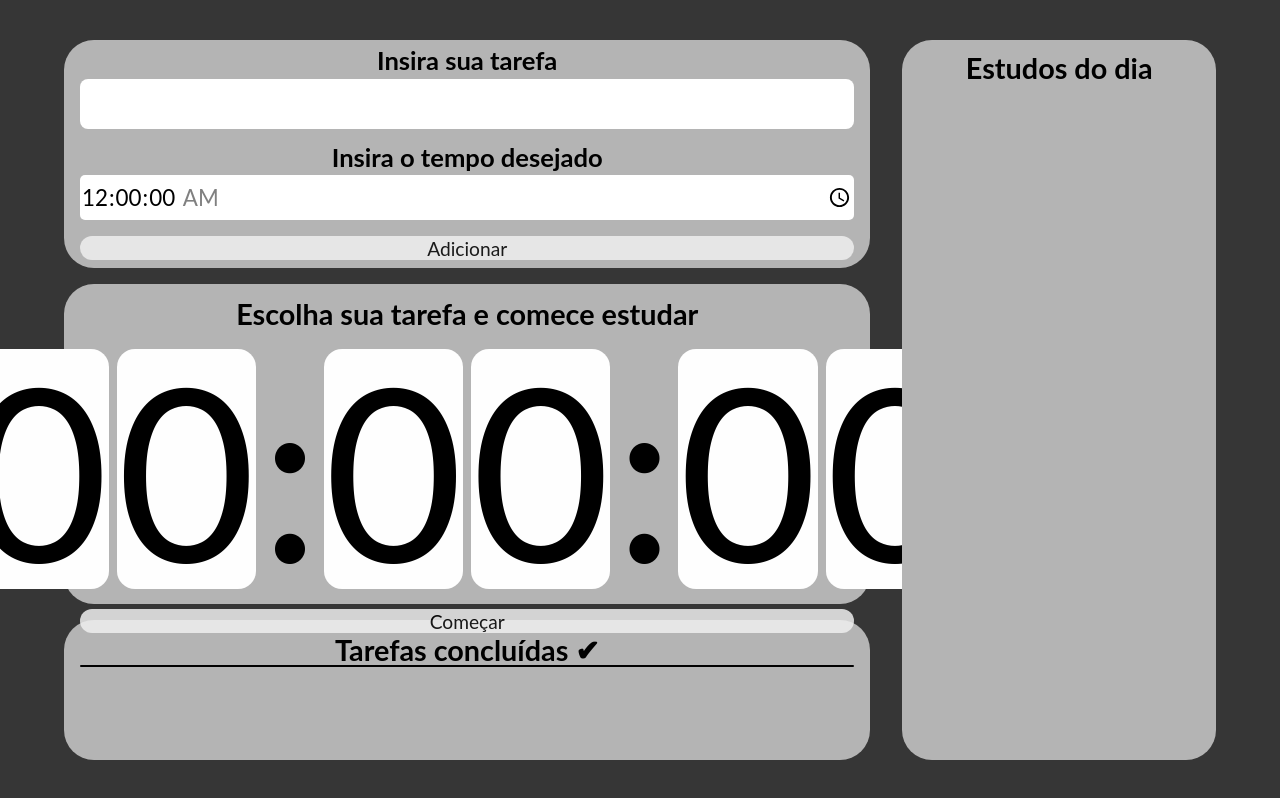
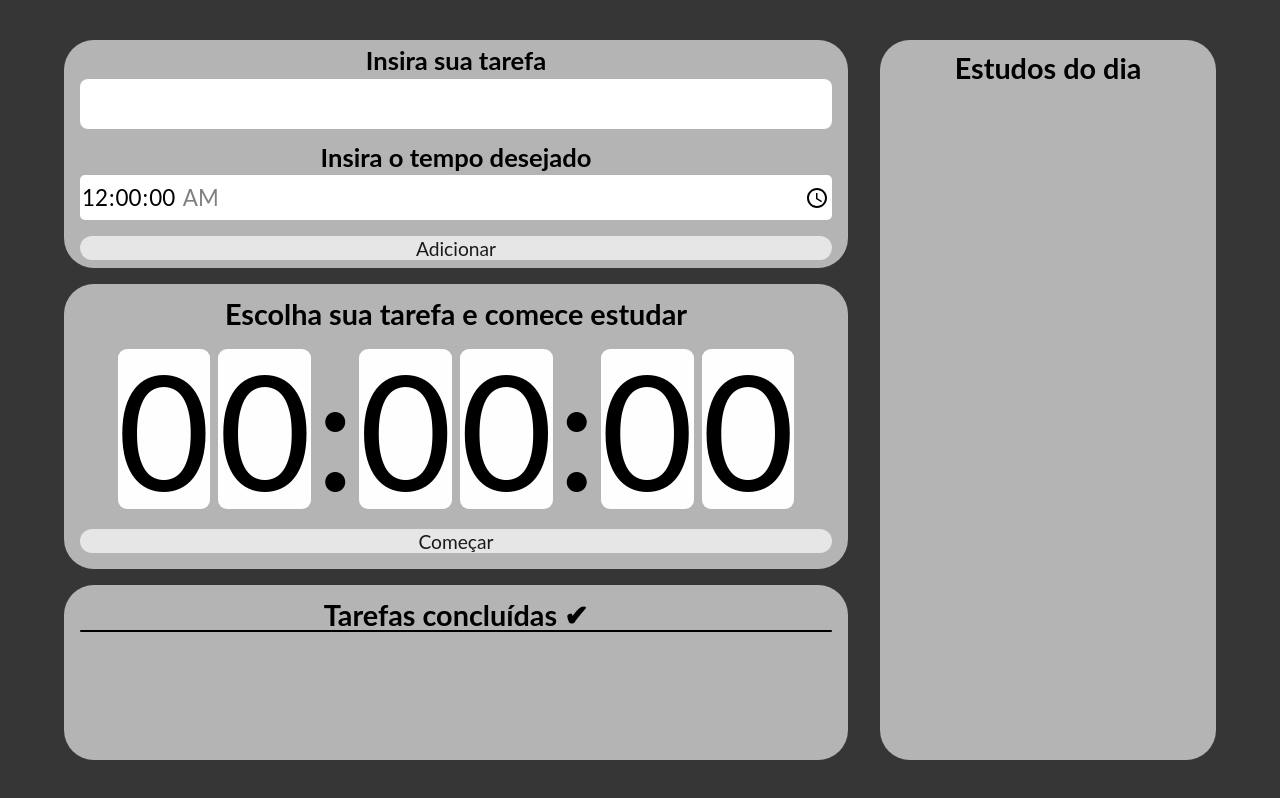
Before and after one commit to MasterKelwin/K-Timer, a React (Create React App) app: page / in a window 1280 px wide. Built offline with nearby package versions, Linux system fonts and the light colour scheme.

Commit message:
update on responsive

```diff
--- a/src/components/cronometer/timer/timer.module.scss
+++ b/src/components/cronometer/timer/timer.module.scss
@@ -17,7 +17,32 @@
 
 
 
-@media screen and (max-width: 738px){
+
+@media screen and (max-width: 1560px){
+    .number {
+        font-size: 12em;
+        border-radius: 9px;
+    }
+
+    .points {
+        font-size: 12em;
+    }
+
+}
+
+@media screen and (max-width: 1282px){
+    .number {
+        font-size: 10em;
+        border-radius: 9px;
+    }
+
+    .points {
+        font-size: 10em;
+    }
+
+}
+
+@media screen and (max-width: 1080px){
     .number {
         font-size: 5em;
         border-radius: 9px;
```
